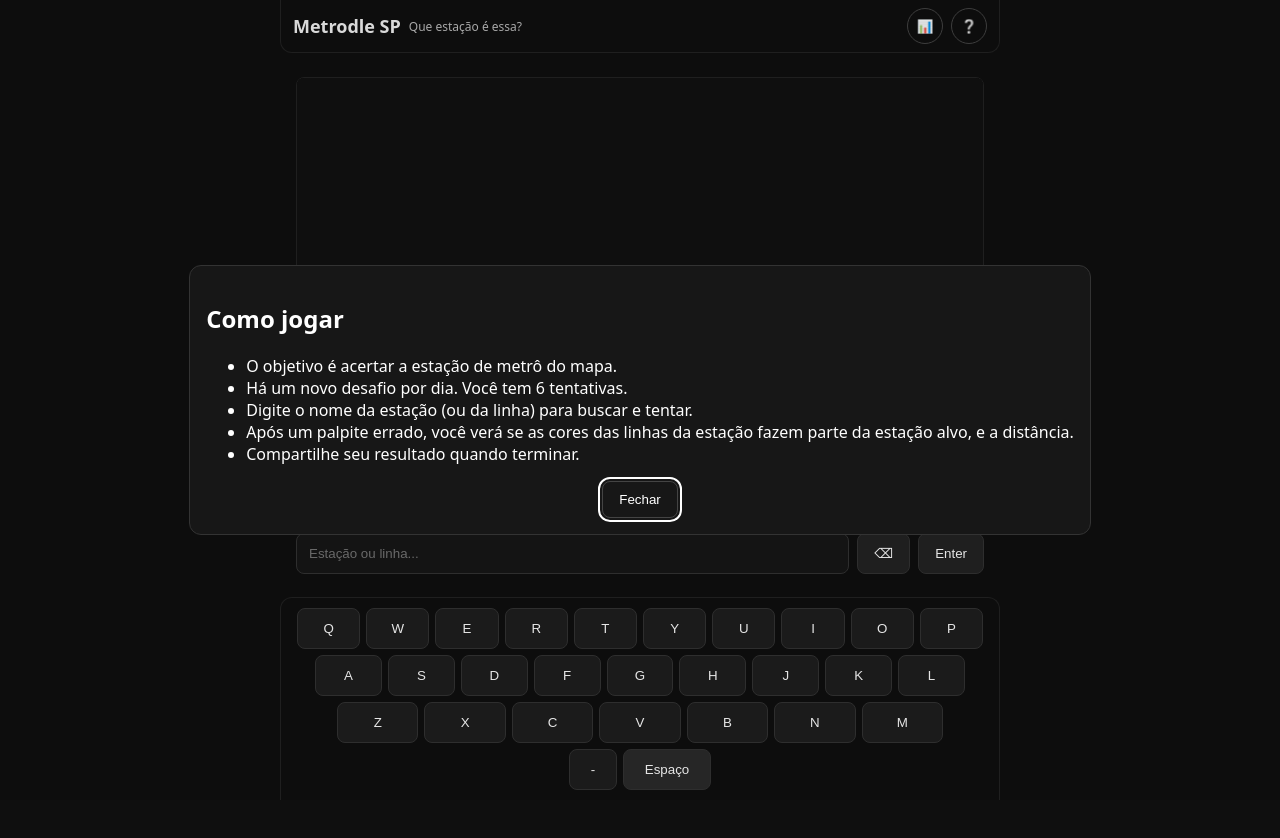
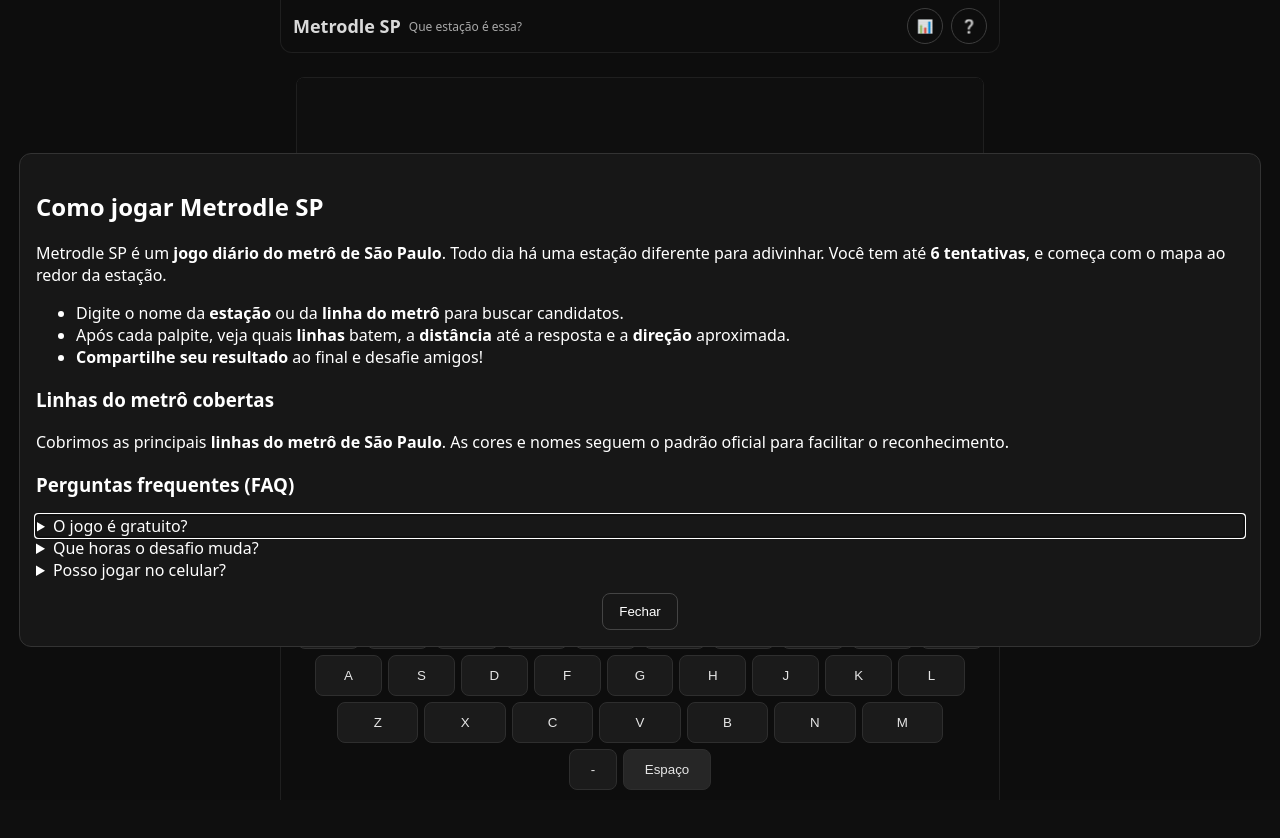
Before and after one commit to yancouto/metrodlesp, a website built with Vite: page index.html in a window 1280 px wide. Built offline with nearby package versions, Linux system fonts and the light colour scheme; no server answers.

Commit message:
Some SEO stuff

```diff
--- a/index.html
+++ b/index.html
@@ -1,5 +1,5 @@
 <!doctype html>
-<html lang="en">
+<html lang="pt-BR">
 <head>
   <link rel="icon" type="image/png" href="/favicon.ico">
   <meta charset="utf-8" />
@@ -8,16 +8,28 @@
   <!-- Basic description for search engines and link previews -->
   <meta name="description" content="Metrodle SP: adivinhe a estação do metrô de São Paulo em até 6 tentativas."/>
   <!-- Open Graph for rich link previews -->
+  <meta name="viewport" content="width=device-width, initial-scale=1" />
+  <title>Metrodle SP — Jogo diário do metrô de São Paulo</title>
+  <!-- Meta SEO básica -->
+  <meta name="description"
+        content="Adivinhe a estação do metrô de São Paulo em até 6 tentativas. Desafio diário com mapa, dicas e compartilhamento."/>
+  <link rel="canonical" href="https://yancouto.github.io/metrodlesp/"/>
+
+  <!-- Open Graph -->
   <meta property="og:type" content="website"/>
   <meta property="og:site_name" content="Metrodle SP"/>
-  <meta property="og:title" content="Metrodle SP — Jogo diário de estações"/>
-  <meta property="og:description" content="Adivinhe a estação do metrô de São Paulo em até 6 tentativas."/>
+  <meta property="og:title" content="Metrodle SP — Jogo diário do metrô de São Paulo"/>
+  <meta property="og:description"
+        content="Você consegue acertar a estação de hoje? Jogue o desafio diário com mapa e dicas."/>
   <meta property="og:url" content="https://yancouto.github.io/metrodlesp/"/>
+  <meta property="og:image" content="https://yancouto.github.io/metrodlesp/logo.png"/>
+
   <!-- Twitter Card -->
-  <meta name="twitter:card" content="summary"/>
-  <meta name="twitter:title" content="Metrodle SP — Jogo diário de estações"/>
-  <meta name="twitter:description" content="Adivinhe a estação do metrô/CPTM de São Paulo em até 6 tentativas."/>
-  <link rel="canonical" href="https://yancouto.github.io/metrodlesp/"/>
+  <meta name="twitter:card" content="summary_large_image"/>
+  <meta name="twitter:title" content="Metrodle SP — Jogo diário do metrô de São Paulo"/>
+  <meta name="twitter:description" content="Adivinhe a estação do metrô de São Paulo em até 6 tentativas."/>
+  <meta name="twitter:image" content="https://yancouto.github.io/metrodlesp/logo.png"/>
+
   <link rel="stylesheet" href="./styles.css" />
   <meta name="theme-color" content="#111" />
 </head>
@@ -74,7 +86,8 @@
     </section>
   </main>
 
-  <dialog id="endDialog">
+
+<dialog id="endDialog">
     <h2>Concluído</h2>
     <p id="endSummary"></p>
     <button id="endShareBtn">Compartilhar resultado</button>
@@ -83,17 +96,39 @@
   </dialog>
 
   <dialog id="helpDialog">
-    <h2>Como jogar</h2>
+    <h2>Como jogar Metrodle SP</h2>
+    <p>Metrodle SP é um <strong>jogo diário do metrô de São Paulo</strong>. Todo dia há uma estação diferente para
+      adivinhar.
+      Você tem até <strong>6 tentativas</strong>, e começa com o mapa ao redor da estação.</p>
     <ul>
-      <li>O objetivo é acertar a estação de metrô do mapa.</li>
-      <li>Há um novo desafio por dia. Você tem 6 tentativas.</li>
-      <li>Digite o nome da estação (ou da linha) para buscar e tentar.</li>
-      <li>Após um palpite errado, você verá se as cores das linhas da estação fazem parte da estação alvo, e a
-        distância.
+      <li>Digite o nome da <strong>estação</strong> ou da <strong>linha do metrô</strong> para buscar candidatos.</li>
+      <li>Após cada palpite, veja quais <strong>linhas</strong> batem, a <strong>distância</strong> até a resposta e a
+        <strong>direção</strong> aproximada.
       </li>
-      <li>Compartilhe seu resultado quando terminar.</li>
+      <li><strong>Compartilhe seu resultado</strong> ao final e desafie amigos!</li>
     </ul>
-    <button id="helpClose">Fechar</button>
+
+    <h3 id="linhas">Linhas do metrô cobertas</h3>
+    <p>Cobrimos as principais <strong>linhas do metrô de São Paulo</strong>. As cores e nomes seguem o padrão oficial
+      para facilitar o reconhecimento.</p>
+
+    <h3 id="faq">Perguntas frequentes (FAQ)</h3>
+    <details>
+      <summary>O jogo é gratuito?</summary>
+      <p>Sim. Basta abrir o site diariamente e jogar.</p>
+    </details>
+    <details>
+      <summary>Que horas o desafio muda?</summary>
+      <p>O desafio muda à meia-noite no horário de <strong>São Paulo (UTC-3)</strong>.</p>
+    </details>
+    <details>
+      <summary>Posso jogar no celular?</summary>
+      <p>Sim. O site é responsivo e funciona bem em dispositivos móveis.</p>
+    </details>
+
+    <div class="dialog-actions">
+      <button id="helpClose">Fechar</button>
+    </div>
   </dialog>
 
   <dialog id="statsDialog">
--- /dev/null
+++ b/public/robots.txt
@@ -0,0 +1,3 @@
+User-agent: *
+Allow: /
+Sitemap: https://yancouto.github.io/metrodlesp/sitemap.xml
```
Also changed, not shown: public/sitemap.xml (added, +9 -0 lines), public/logo.png (added).
